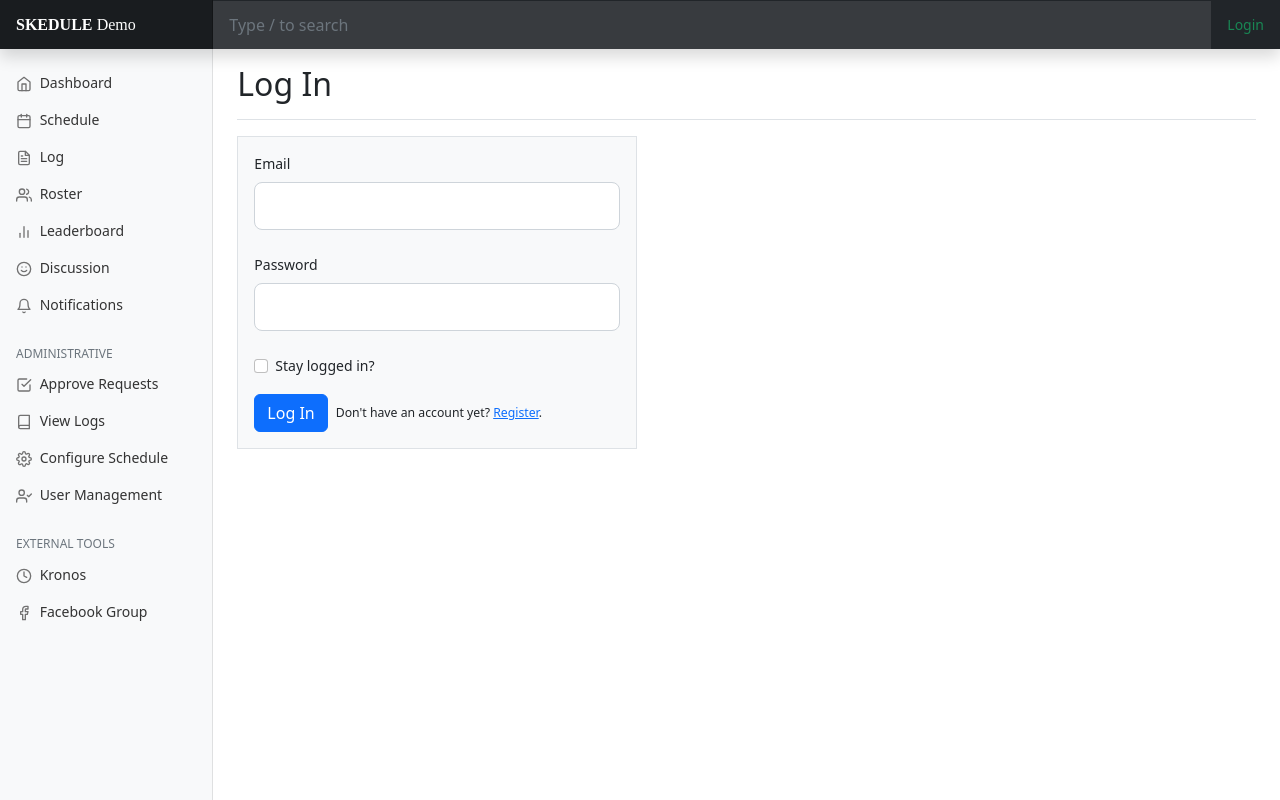
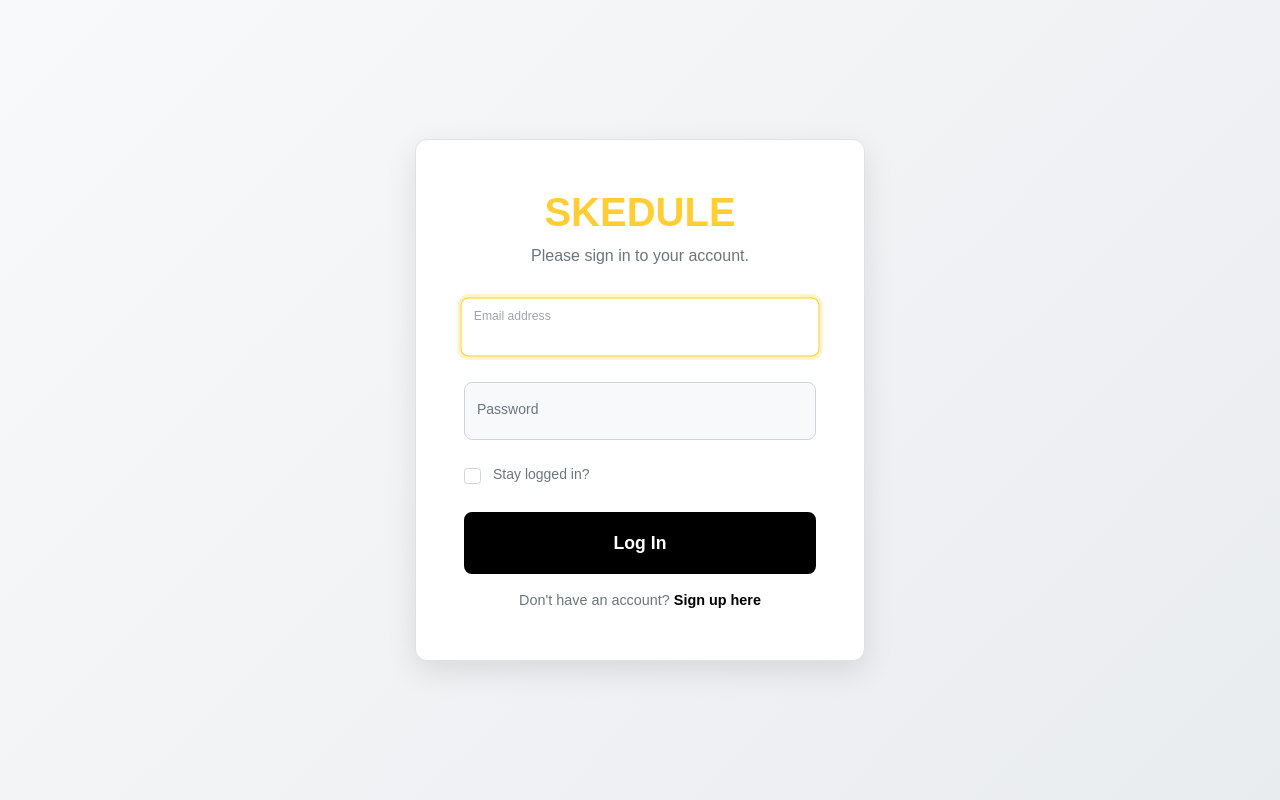
Before and after one commit to Va1a/skedule, a Flask app: page /login in a window 1280 px wide. Run offline with Flask 3, Linux system fonts and the light colour scheme; some libraries are stand-ins or nearby versions.

Commit message:
login page modernization.

```diff
--- a/skedule/models.py
+++ b/skedule/models.py
@@ -3,6 +3,7 @@ from flask import current_app
 from skedule.utils import getLocalizedTime
 from flask_login import UserMixin
 import json
+import uuid
 
 @login_manager.user_loader
 def load_user(user_id):
@@ -46,7 +47,7 @@ class Assignment(db.Model):
 		'color': self.colorize(), 'date_created': self.date_created.strftime('%Y-%m-%d-%H%M')}
 
 def defaultExternalId(context):
-	return context.get_current_parameters()['id']
+	return str(uuid.uuid4())
 
 class User(db.Model, UserMixin):
 	id = db.Column(db.Integer, primary_key=True)
@@ -54,7 +55,7 @@ class User(db.Model, UserMixin):
 	external_id = db.Column(db.String(256), nullable=False, unique=True, default=defaultExternalId)
 	name = db.Column(db.String(300), nullable=False)
 	email = db.Column(db.String(256), unique=True, nullable=False)
-	phone = db.Column(db.Integer, nullable=False)
+	phone = db.Column(db.String(20), nullable=False)
 	date_joined = db.Column(db.DateTime, nullable=False, default=getLocalizedTime)
 	password = db.Column(db.String(60), nullable=False)
 	meta = db.Column(db.JSON, nullable=False, default={})
--- /dev/null
+++ b/skedule/static/auth.css
@@ -0,0 +1,233 @@
+.auth-overlay {
+  position: fixed;
+  top: 0;
+  left: 0;
+  width: 100%;
+  height: 100%;
+  background: linear-gradient(135deg, #f8f9fa 0%, #e9ecef 100%);
+  display: flex;
+  align-items: center;
+  justify-content: center;
+  z-index: 9999;
+  overflow-y: auto;
+}
+
+.auth-modal {
+  background: white;
+  border: 1px solid #dee2e6;
+  border-radius: 12px;
+  padding: 3rem;
+  box-shadow: 0 10px 30px rgba(0, 0, 0, 0.1);
+  width: 100%;
+  max-width: 450px;
+  margin: 20px;
+  animation: modalSlideIn 0.5s ease-out;
+  transform-origin: center;
+  max-height: calc(100vh - 40px);
+  overflow-y: auto;
+}
+
+.auth-modal.register {
+  max-width: 500px;
+}
+
+@keyframes modalSlideIn {
+  from {
+    opacity: 0;
+    transform: translateY(-50px) scale(0.9);
+  }
+  to {
+    opacity: 1;
+    transform: translateY(0) scale(1);
+  }
+}
+
+.auth-header {
+  text-align: center;
+  margin-bottom: 2rem;
+}
+
+.auth-header h1 {
+  font-size: 2.5rem;
+  font-weight: bold;
+  color: #000;
+  margin-bottom: 0.5rem;
+  font-family: 'Avenir', sans-serif;
+}
+
+.auth-header.register h1 {
+  font-size: 2.2rem;
+}
+
+.auth-header .subtitle {
+  color: #6c757d;
+  font-size: 1rem;
+  font-weight: 300;
+}
+
+.form-floating {
+  margin-bottom: 1.5rem;
+}
+
+.form-floating input {
+  border-radius: 8px;
+  border: 1px solid #ced4da;
+  transition: all 0.3s ease;
+  padding: 1rem 0.75rem;
+  height: auto;
+  background-color: #f8f9fa;
+}
+
+.form-floating input:focus {
+  border-color: #ffce34;
+  box-shadow: 0 0 0 0.2rem rgba(255, 206, 52, 0.25);
+  transform: translateY(-2px);
+  background-color: white;
+}
+
+.form-floating label {
+  color: #6c757d;
+  transition: all 0.3s ease;
+}
+
+
+
+.btn-auth {
+  background-color: #000;
+  border: 2px solid #000;
+  border-radius: 8px;
+  padding: 1rem 2rem;
+  font-weight: 600;
+  font-size: 1.1rem;
+  color: white;
+  width: 100%;
+  margin-bottom: 1rem;
+  transition: all 0.3s ease;
+  position: relative;
+  overflow: hidden;
+}
+
+.btn-auth:hover {
+  transform: translateY(-2px);
+  box-shadow: 0 8px 20px rgba(0, 0, 0, 0.2);
+  background-color: transparent;
+  border-color: #000;
+  color: #000;
+}
+
+.btn-auth:active {
+  transform: translateY(0);
+  box-shadow: 0 4px 8px rgba(0, 0, 0, 0.2);
+}
+
+.btn-auth::before {
+  content: '';
+  position: absolute;
+  top: 0;
+  left: -100%;
+  width: 100%;
+  height: 100%;
+  background: linear-gradient(90deg, transparent, rgba(255, 255, 255, 0.2), transparent);
+  transition: left 0.5s;
+}
+
+.btn-auth:hover::before {
+  left: 100%;
+}
+
+.form-check {
+  margin-bottom: 1.5rem;
+}
+
+.form-check-input {
+  border-radius: 4px;
+  border: 1px solid #ced4da;
+  width: 1.2em;
+  height: 1.2em;
+  transition: background, background-color 0.3s ease;
+}
+
+.form-check-input:checked {
+  background-color: #ffce34;
+  border-color: #ffce34;
+}
+
+.form-check-label {
+  color: #6c757d;
+  margin-left: 0.5rem;
+  cursor: pointer;
+  transition: color 0.3s ease;
+}
+
+.form-check-input:checked + .form-check-label {
+  color: #000;
+}
+
+.auth-link {
+  text-align: center;
+  color: #6c757d;
+  font-size: 0.9rem;
+}
+
+.auth-link a {
+  color: #000;
+  text-decoration: none;
+  font-weight: 600;
+  transition: all 0.3s ease;
+}
+
+.auth-link a:hover {
+  color: #ffce34;
+  text-decoration: underline;
+}
+
+.alert {
+  border-radius: 8px;
+  border: 1px solid #dee2e6;
+  margin-bottom: 1.5rem;
+  animation: alertSlideIn 0.3s ease-out;
+}
+
+@keyframes alertSlideIn {
+  from {
+    opacity: 0;
+    transform: translateX(-20px);
+  }
+  to {
+    opacity: 1;
+    transform: translateX(0);
+  }
+}
+
+.is-invalid {
+  border-color: #dc3545 !important;
+  animation: shake 0.5s ease-in-out;
+}
+
+@keyframes shake {
+  0%, 100% { transform: translateX(0); }
+  25% { transform: translateX(-5px); }
+  75% { transform: translateX(5px); }
+}
+
+.invalid-feedback {
+  color: #dc3545;
+  font-size: 0.875rem;
+  margin-top: 0.5rem;
+}
+
+.ripple {
+  position: absolute;
+  border-radius: 50%;
+  background: rgba(255, 255, 255, 0.6);
+  transform: scale(0);
+  animation: ripple-animation 0.6s linear;
+  pointer-events: none;
+}
+
+@keyframes ripple-animation {
+  to {
+    transform: scale(4);
+    opacity: 0;
+  }
+}
--- /dev/null
+++ b/skedule/static/auth.js
@@ -0,0 +1,70 @@
+// Enhanced button interactions for auth modals
+document.addEventListener('DOMContentLoaded', function() {
+  const authButton = document.querySelector('.btn-auth');
+  const authForm = document.querySelector('form');
+  const inputs = document.querySelectorAll('.form-floating input');
+
+  if (!authButton || !authForm) return;
+
+  // Button loading state
+  authForm.addEventListener('submit', function() {
+    const isLogin = authButton.textContent.includes('Log In');
+    const loadingText = isLogin ? 'Signing in...' : 'Creating account...';
+    authButton.innerHTML = `<span class="spinner-border spinner-border-sm me-2" role="status"></span>${loadingText}`;
+    authButton.disabled = true;
+  });
+
+  // Input focus effects
+  inputs.forEach(input => {
+    input.addEventListener('focus', function() {
+      this.parentElement.style.transform = 'scale(1.02)';
+    });
+
+    input.addEventListener('blur', function() {
+      this.parentElement.style.transform = 'scale(1)';
+    });
+
+    // Remove error styling on input
+    input.addEventListener('input', function() {
+      if (this.classList.contains('is-invalid')) {
+        this.classList.remove('is-invalid');
+        const feedback = this.parentElement.querySelector('.invalid-feedback');
+        if (feedback) {
+          feedback.style.display = 'none';
+        }
+      }
+    });
+
+    // Enter key handling
+    input.addEventListener('keypress', function(e) {
+      if (e.key === 'Enter') {
+        authForm.submit();
+      }
+    });
+  });
+
+  // Button ripple effect
+  authButton.addEventListener('click', function(e) {
+    const ripple = document.createElement('span');
+    const rect = this.getBoundingClientRect();
+    const size = Math.max(rect.width, rect.height);
+    const x = e.clientX - rect.left - size / 2;
+    const y = e.clientY - rect.top - size / 2;
+
+    ripple.style.width = ripple.style.height = size + 'px';
+    ripple.style.left = x + 'px';
+    ripple.style.top = y + 'px';
+    ripple.classList.add('ripple');
+
+    this.appendChild(ripple);
+
+    setTimeout(() => {
+      ripple.remove();
+    }, 600);
+  });
+
+  // Auto-focus first input (now name input since external_id was removed)
+  if (inputs.length > 0) {
+    inputs[0].focus();
+  }
+});
--- a/skedule/static/main.css
+++ b/skedule/static/main.css
@@ -1,5 +1,6 @@
 body {
   font-size: .875rem;
+  font-family: Arial, sans-serif;
 }
 
 tr:hover{
--- a/skedule/templates/layout.html
+++ b/skedule/templates/layout.html
@@ -84,7 +84,7 @@
   <div class="navbar-nav">
     <div class="nav-item text-nowrap">
       {% if current_user.is_authenticated %}
-      <span class="px-3 nav-link">EMP{{ current_user.external_id }} - <a class="text-danger" href="{{ url_for('users.logout')}}">Logout</a></span>
+      <span class="px-3 nav-link">{{ current_user.name }} - <a class="text-danger" href="{{ url_for('users.logout')}}">Logout</a></span>
       {% else %}
       <a class="nav-link px-3 text-success" href="{{ url_for('users.login')}}">Login</a>
       {% endif %}
--- a/skedule/templates/login.html
+++ b/skedule/templates/login.html
@@ -1,61 +1,83 @@
-{% extends 'layout.html' %}
-{% block content %}
-<div class="d-flex justify-content-between flex-wrap flex-md-nowrap align-items-center pt-3 pb-2 mb-3 border-bottom">
-	<h1 class="h2">Log In</h1>
+<!doctype html>
+<html lang="en">
+  <head>
+    <meta charset="utf-8">
+    <meta name="viewport" content="width=device-width, initial-scale=1">
+    <meta name="description" content="">
+    <title>Skedule - Login</title>
+
+    <link href="https://cdn.jsdelivr.net/npm/bootstrap@5.2.3/dist/css/bootstrap.min.css" rel="stylesheet" integrity="sha384-rbsA2VBKQhggwzxH7pPCaAqO46MgnOM80zW1RWuH61DGLwZJEdK2Kadq2F9CUG65" crossorigin="anonymous">
+    <link href="{{ url_for('static', filename='main.css') }}" rel="stylesheet">
+    <link href="{{ url_for('static', filename='auth.css') }}" rel="stylesheet">
+  </head>
+
+  <body>
+    <div class="auth-overlay">
+      <div class="auth-modal">
+        <div class="auth-header">
+          <h1><span class="gold">SKEDULE</span></h1>
+          <p class="subtitle">Please sign in to your account.</p>
         </div>
-<form method='POST' action='' class='d-flex flex-column px-3 pt-3 pb-3 border bg-light' style='max-width: 25rem;'>
+
+        {% with messages = get_flashed_messages(with_categories=true) %}
+          {% if messages %}
+            {% for category, message in messages %}
+            <div class='alert alert-{{ category }} alert-dismissible fade show' role='alert'>
+              {{ message }}
+              <button type="button" class="btn-close" data-bs-dismiss="alert" aria-label="Close"></button>
+            </div>
+            {% endfor %}
+          {% endif %}
+        {% endwith %}
+
+        <form method='POST' action='' id="loginForm">
           {{ form.hidden_tag() }}
-<fieldset class='form-group'>
-	<div class='form-group'>
-		{{ form.email.label(class='form-control-label mb-2') }}
 
+          <div class="form-floating">
             {% if form.email.errors %}
-			{{ form.email(class='form-control form-control-lg is-invalid mb-4') }}
+              {{ form.email(class='form-control is-invalid', maxlength='256', id='emailInput') }}
+              <label for="emailInput">Email address</label>
               <div class='invalid-feedback'>
                 {% for error in form.email.errors %}
-				<span>{{ error }}</span>
+                  {{ error }}
                 {% endfor %}
               </div>
             {% else %}
-		{{ form.email(class='form-control form-control-lg mb-4', maxlength='256') }}
+              {{ form.email(class='form-control', maxlength='256', id='emailInput') }}
+              <label for="emailInput">Email address</label>
             {% endif %}
           </div>
-	<div class='form-group'>
-		{{ form.password.label(class='form-control-label mb-2') }}
+
+          <div class="form-floating">
             {% if form.password.errors %}
-			{{ form.password(class='form-control form-control-lg is-invalid mb-2') }}
+              {{ form.password(class='form-control is-invalid', id='passwordInput', placeholder='Password') }}
+              <label for="passwordInput">Password</label>
               <div class='invalid-feedback'>
                 {% for error in form.password.errors %}
-				<span>{{ error }}</span>
+                  {{ error }}
                 {% endfor %}
               </div>
             {% else %}
-		{{ form.password(class='form-control form-control-lg mb-4', style='') }}
+              {{ form.password(class='form-control', id='passwordInput', placeholder='Password') }}
+              <label for="passwordInput">Password</label>
             {% endif %}
           </div>
+
           <div class='form-check'>
-		{{ form.remember(class='form-check-input') }}
-		{{ form.remember.label(class='form-check-label mb-3') }}
+            {{ form.remember(class='form-check-input', id='rememberCheck') }}
+            {{ form.remember.label(class='form-check-label', for='rememberCheck') }}
           </div>
-{#	<div class="form-group">
-		{{ form.recaptcha.label(class='form-control-label') }}
-		{% if form.recaptcha.errors %}
-			{{ form.recaptcha }}
-			<div style='font-size: 80%; color: #dc3545;'>
-				{% for error in form.recaptcha.errors %}
-				<span>{{ error }}</span>
-				{% endfor %}
-			</div>
-		{% else %}
-		{{ form.recaptcha }}
-		{% endif %}
-	</div> #}
-</fieldset>
-<div class='d-flex flex-wrap flex-md-nowrap align-items-center form-group'>
-	{{ form.submit(class='btn btn-primary') }}
-	<small class="px-2">Don't have an account yet? <a href="{{url_for('users.register')}}">Register</a>.</small>
+
+          {{ form.submit(class='btn btn-auth', id='loginButton') }}
+
+          <div class="auth-link">
+            Don't have an account? <a href="{{url_for('users.register')}}">Sign up here</a>
           </div>
         </form>
       </div>
+    </div>
 
-{% endblock %}
+    <script src="https://cdn.jsdelivr.net/npm/bootstrap@5.2.3/dist/js/bootstrap.bundle.min.js" integrity="sha384-kenU1KFdBIe4zVF0s0G1M5b4hcpxyD9F7jL+jjXkk+Q2h455rYXK/7HAuoJl+0I4" crossorigin="anonymous"></script>
+    <script src="{{ url_for('static', filename='auth.js') }}"></script>
+  </body>
+</html>
--- a/skedule/users/forms.py
+++ b/skedule/users/forms.py
@@ -6,7 +6,6 @@ from flask_login import current_user
 from skedule.models import User
 
 class RegisterForm(FlaskForm):
-	external_id = StringField('External ID', validators=[Length(max=256)])
 	name = StringField('Name', validators=[DataRequired(), Length(min=1, max=300)])
 	email = StringField('Email', validators=[
 		DataRequired(), Length(min=1, max=256)
@@ -15,11 +14,6 @@ class RegisterForm(FlaskForm):
 	password = PasswordField('Password', validators=[DataRequired(), Length(min=1, max=256)])
 	confirm = PasswordField('Confirm Password', validators=[DataRequired(), EqualTo('password', message='Passwords must match!')])
 	submit = SubmitField('Register')
-
-	def validate_external_id(self, external_id):
-		user = User.query.filter_by(external_id=external_id.data).first()
-		if user:
-			raise ValidationError('An account with this External ID has already been registered')
 
 	def validate_email(self, email):
 		user = User.query.filter_by(email=email.data).first()
--- a/skedule/users/routes.py
+++ b/skedule/users/routes.py
@@ -13,7 +13,7 @@ def register():
 	form = RegisterForm()
 	if form.validate_on_submit():
 		hashedpw = bcrypt.generate_password_hash(form.password.data).decode('utf-8')
-		user = User(external_id=form.external_id.data, name=form.name.data, email=form.email.data, phone=form.phone.data, password=hashedpw)
+		user = User(name=form.name.data, email=form.email.data, phone=form.phone.data, password=hashedpw)
 		db.session.add(user)
 		db.session.commit()
 		flash(f'Account created, you may now log in.', 'success')
```
Also changed, not shown: skedule/templates/register.html (+84 -72 lines). Lines whose indentation alone changed are shown as unchanged.
